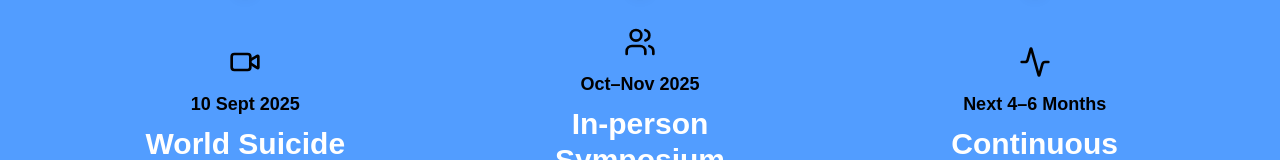
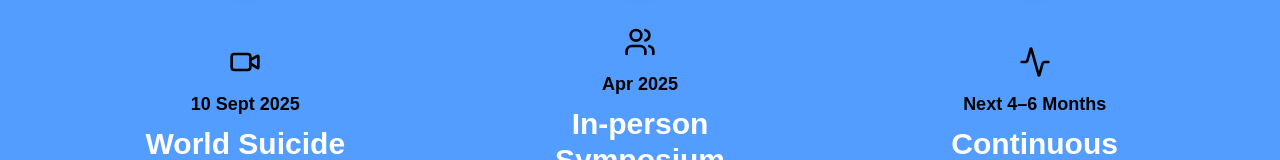
Before and after one commit to rahmanlibi47/loveable-ai, a React (Vite) app: page / in a window 1280 px wide. Shown: the part 4611-4771 px from the top of the page. Built offline with nearby package versions, Linux system fonts and the light colour scheme; a web font is replaced by a local one.

Commit message:
fixing date

```diff
--- a/src/components/TimelineSection.tsx
+++ b/src/components/TimelineSection.tsx
@@ -13,7 +13,7 @@ const TimelineSection = () => {
     },
     {
       id: 2,
-      date: "Oct–Nov 2025",
+      date: "Apr 2025",
       title: "In-person Symposium",
       description: "Roundtable discussions to deepen engagement and produce academic outputs.",
       icon: Users,
```
